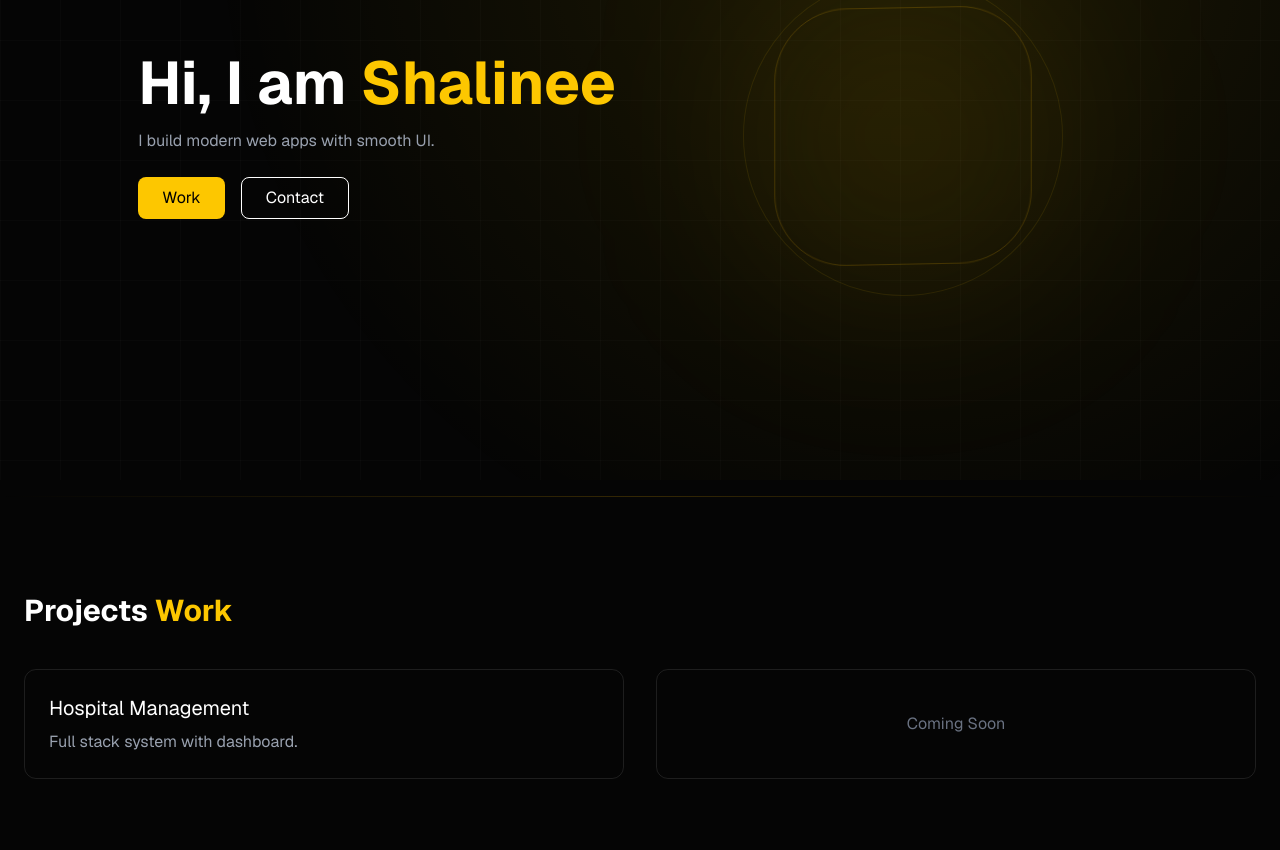
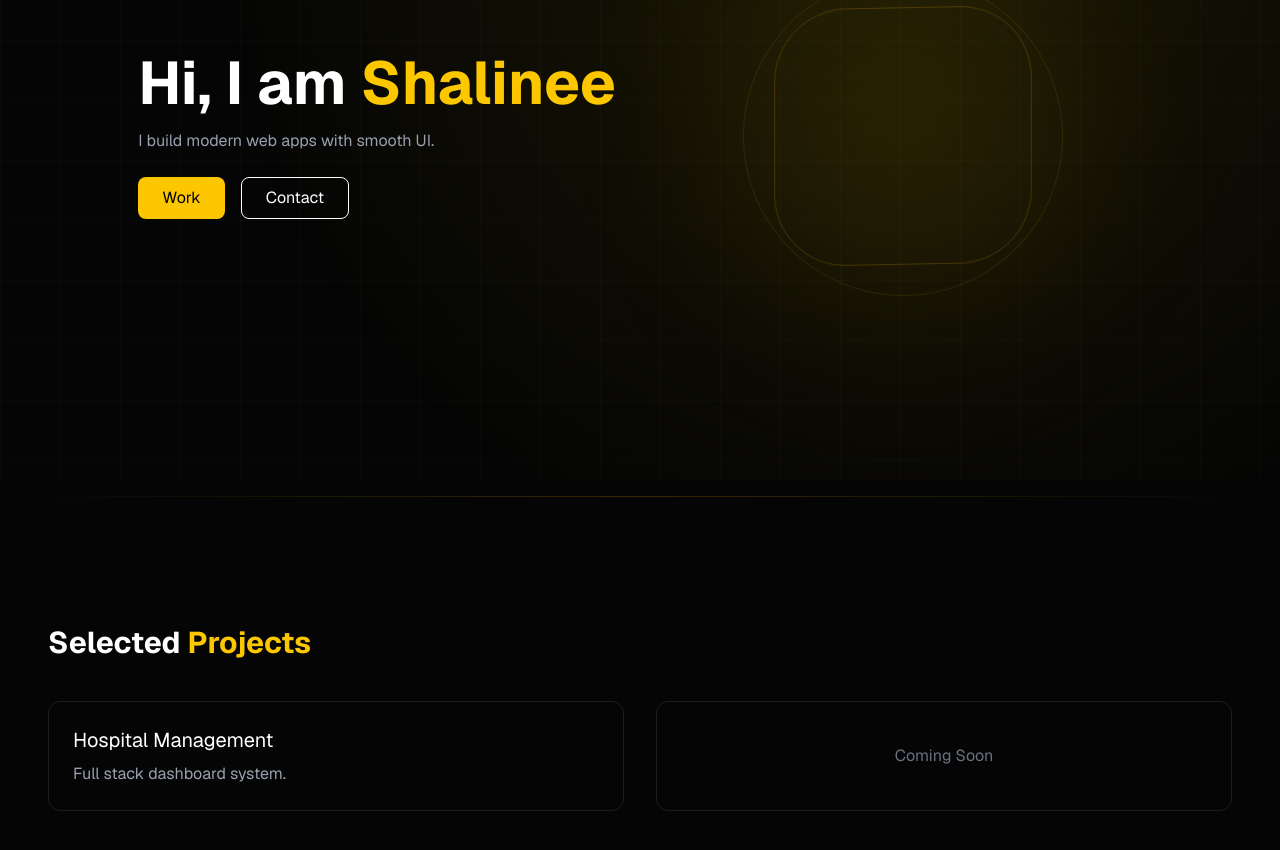
Before and after one commit to Shalineeeweeee/portfolio, a Next.js app: page / in a window 1280 px wide. Shown: the part 320-1170 px from the top of the page. Built offline with nearby package versions, Linux system fonts and the light colour scheme.

Commit message:
updating ui

```diff
--- a/app/components/ProjectsSection.tsx
+++ b/app/components/ProjectsSection.tsx
@@ -1,20 +1,20 @@
 "use client";
+
+import SectionWrapper from "./SectionWrapper";
 
 export default function ProjectsSection() {
   return (
-    <section id="projects" className="px-6 py-24 max-w-7xl mx-auto">
+    <SectionWrapper id="projects">
 
       <h2 className="text-3xl font-bold mb-10">
-        Projects <span className="text-yellow-400">Work</span>
+        Selected <span className="text-yellow-400">Projects</span>
       </h2>
 
       <div className="grid md:grid-cols-2 gap-8">
 
         <div className="border border-white/10 p-6 rounded-xl">
           <h3 className="text-xl">Hospital Management</h3>
-          <p className="text-gray-400 mt-2">
-            Full stack system with dashboard.
-          </p>
+          <p className="text-gray-400 mt-2">Full stack dashboard system.</p>
         </div>
 
         <div className="border border-white/10 p-6 rounded-xl text-gray-500 flex items-center justify-center">
@@ -23,6 +23,6 @@ export default function ProjectsSection() {
 
       </div>
 
-    </section>
+    </SectionWrapper>
   );
 }
--- a/app/components/SectionWrapper.tsx
+++ b/app/components/SectionWrapper.tsx
@@ -1,7 +1,6 @@
 "use client";
 
-import { motion, useScroll, useTransform } from "framer-motion";
-import { useRef } from "react";
+import { motion } from "framer-motion";
 
 export default function SectionWrapper({
   children,
@@ -10,24 +9,13 @@ export default function SectionWrapper({
   children: React.ReactNode;
   id?: string;
 }) {
-  const ref = useRef(null);
-
-  const { scrollYProgress } = useScroll({
-    target: ref,
-    offset: ["0 85%", "100% 20%"],
-  });
-
-  const opacity = useTransform(scrollYProgress, [0, 1], [0, 1]);
-  const y = useTransform(scrollYProgress, [0, 1], [60, 0]);
-
   return (
-    <section
-      ref={ref}
-      id={id}
-      className="relative px-6 lg:px-12 py-24 lg:py-32"
-    >
+    <section id={id} className="px-6 lg:px-12 py-24 lg:py-32">
       <motion.div
-        style={{ opacity, y }}
+        initial={{ opacity: 0, y: 60 }}
+        whileInView={{ opacity: 1, y: 0 }}
+        transition={{ duration: 0.6 }}
+        viewport={{ once: true }}
         className="max-w-7xl mx-auto"
       >
         {children}
```
Also changed, not shown: app/components/Hero.tsx (+4 -18 lines), app/components/Navbar.tsx (+1 -7 lines).
